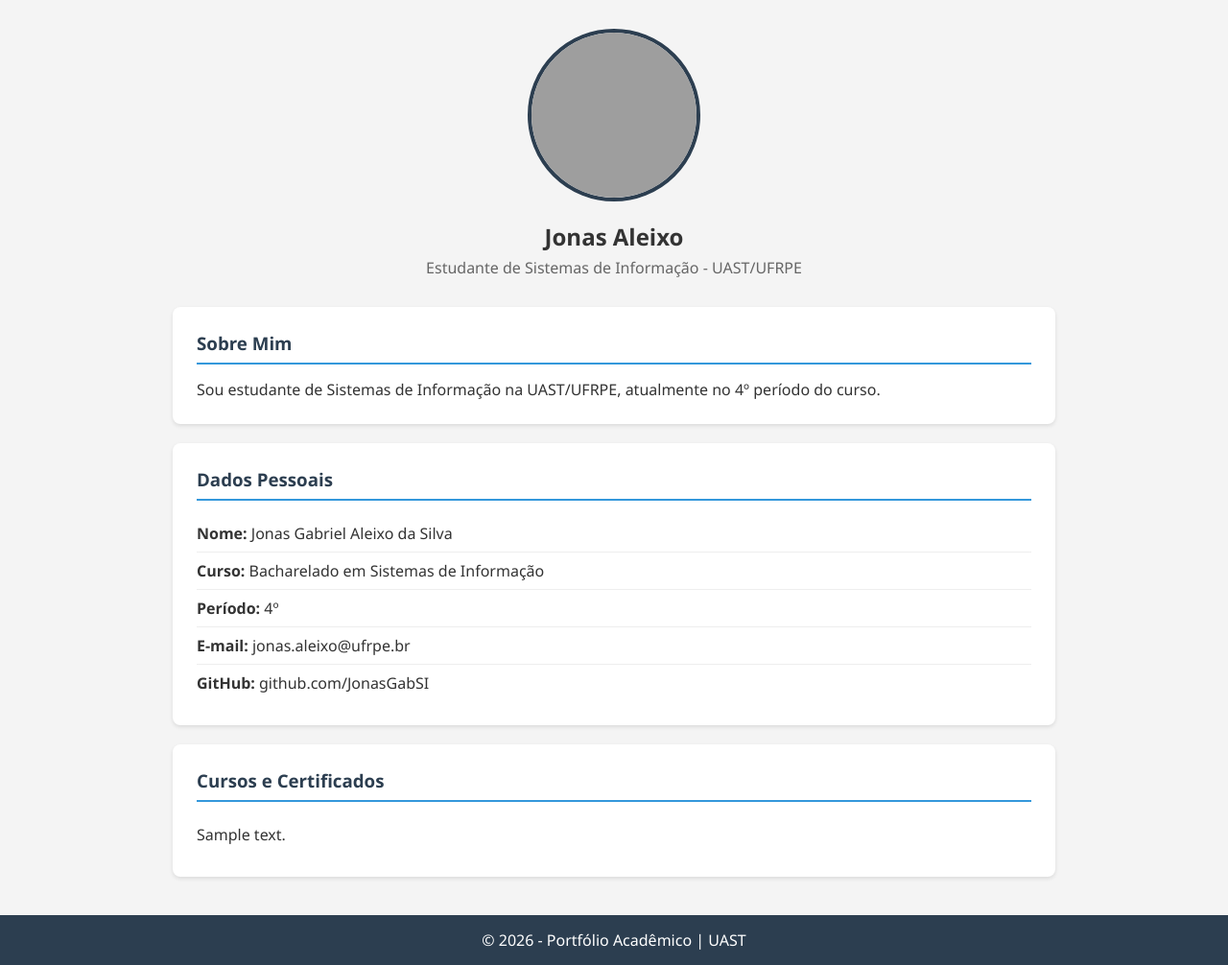
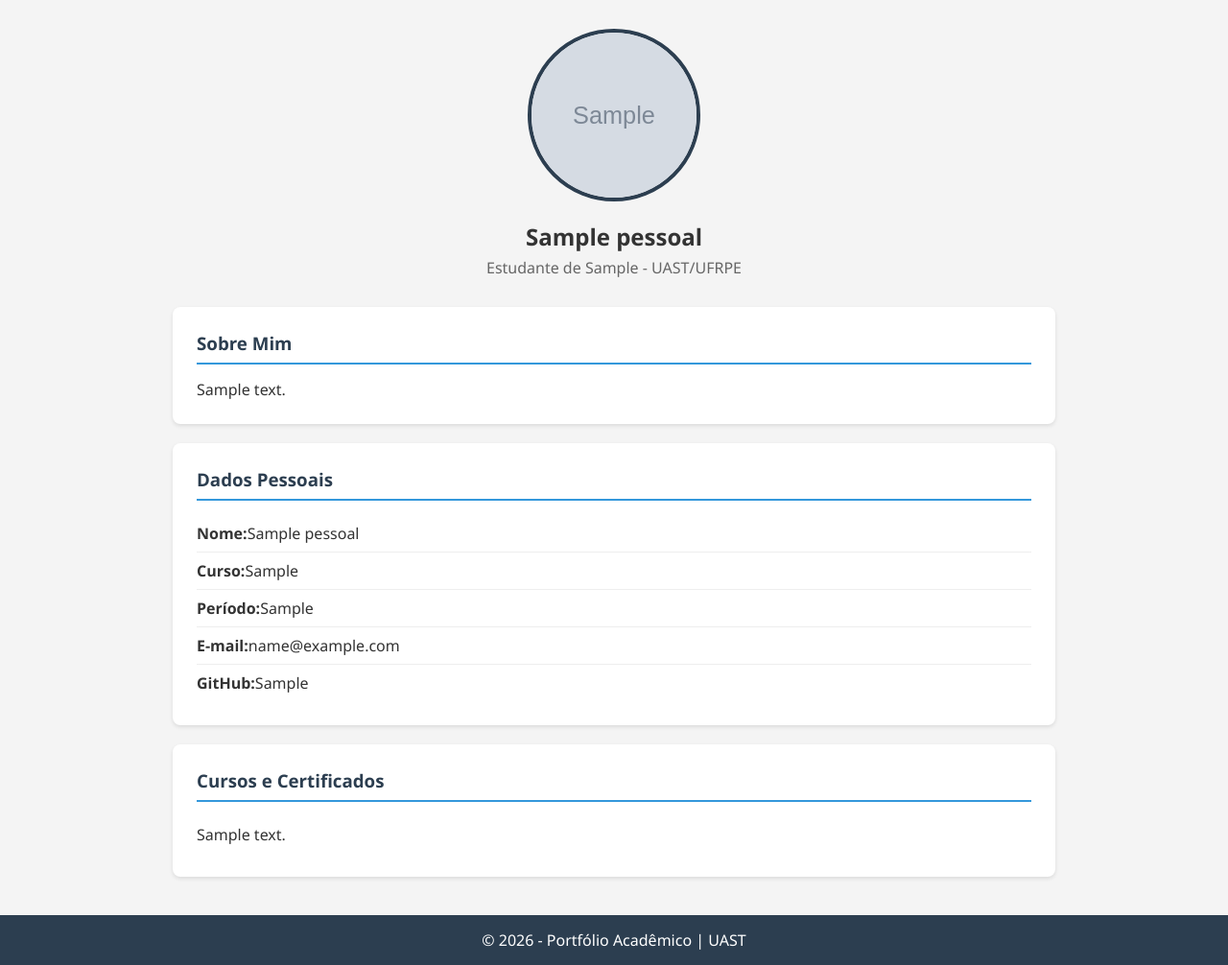
Before and after one commit to JonasGabSI/my_web_portfolio, a Django app: page /portfolio/ in a window 1280 px wide. Shown: the part 127-1133 px from the top of the page at 96% size. Run offline with Django 5.2, Linux system fonts and the light colour scheme; tables that the repository leaves empty hold one stand-in row (values such as "Sample post"); grey boxes marked "Sample" are stand-in pictures; grey boxes are pictures that could not be loaded.

Commit message:
ajuste: dinamicidade do portfolio com o bd e arquivos estáticos

```diff
--- a/portfolio/templates/portfolio/contato.html
+++ b/portfolio/templates/portfolio/contato.html
@@ -11,6 +11,7 @@
     margin-bottom: 20px;
     border-radius: 8px;
     box-shadow: 0 2px 4px rgba(0,0,0,0.1);
+}
 
 {% endblock %}
 
--- a/portfolio/templates/portfolio/home.html
+++ b/portfolio/templates/portfolio/home.html
@@ -50,30 +50,32 @@
 {% endblock %}
 
 {% block content %}
+{% load static%}
+{% if pessoal %}
 <div class="perfil">
-    <img src="https://github.com/JonasGabSI.png" alt="Minha Foto">
-    <h2>Jonas Aleixo</h2>
-    <p>Estudante de Sistemas de Informação - UAST/UFRPE</p>
+    <img src="{{ pessoal.url_imagem }}" alt="Foto de {{pessoal.nome}}">
+    <h2>{{ pessoal.nome }}</h2>
+    <p>Estudante de {{ pessoal.curso}} - UAST/UFRPE</p>
 </div>
 
 <div class="secao">
     <h3>Sobre Mim</h3>
     <p>
-        Sou estudante de Sistemas de Informação na UAST/UFRPE,
-        atualmente no 4º período do curso.
+        {{ pessoal.descricao }}
     </p>
 </div>
 
 <div class="secao">
     <h3>Dados Pessoais</h3>
     <ul>
-        <li><strong>Nome:</strong> Jonas Gabriel Aleixo da Silva</li>
-        <li><strong>Curso:</strong> Bacharelado em Sistemas de Informação</li>
-        <li><strong>Período:</strong> 4º</li>
-        <li><strong>E-mail:</strong> jonas.aleixo@ufrpe.br</li>
-        <li><strong>GitHub:</strong> github.com/JonasGabSI</li>
+        <li><strong>Nome:</strong>{{ pessoal.nome }}</li>
+        <li><strong>Curso:</strong>{{ pessoal.curso }}</li>
+        <li><strong>Período:</strong>{{ pessoal.periodo }}</li>
+        <li><strong>E-mail:</strong>{{ pessoal.email }}</li>
+        <li><strong>GitHub:</strong>{{ pessoal.git }}</li>
     </ul>
 </div>
+{% endif %}
 
 <div class="secao">
     <h3>Cursos e Certificados</h3>
```
Also changed, not shown: portfolio/static/portfolio/images/perfil.jpeg (added).
